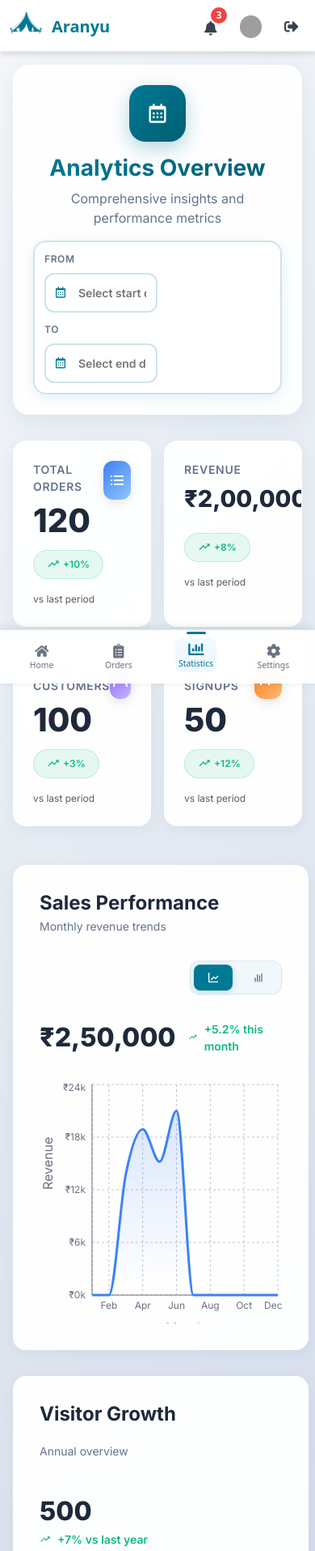
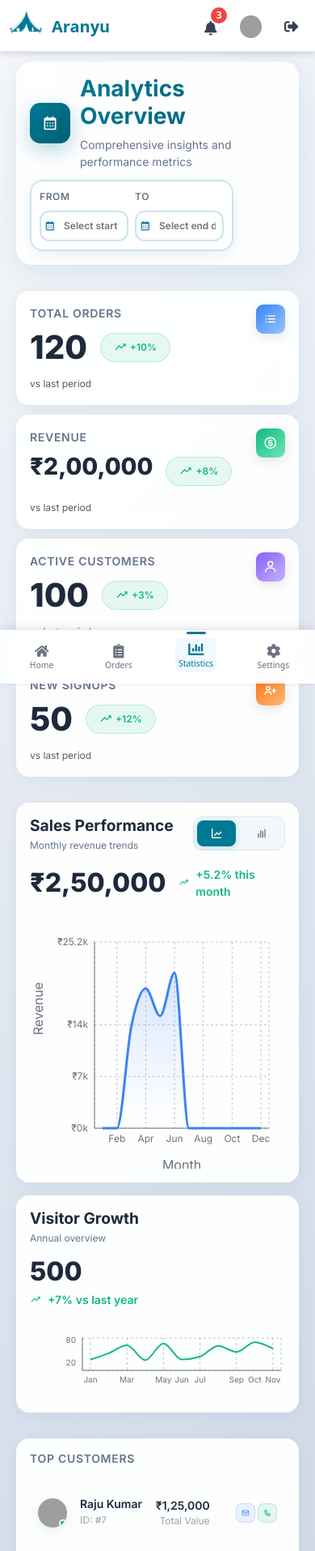
Before and after one commit to madhavavukkum/AranyuPartner, a React (Vite) app: page /statistics in a window 390 px wide. Shown: the top 1915 px of the page at 81% size. Built offline with nearby package versions, Linux system fonts and the light colour scheme; sample sign-in values are in the browser's storage; grey boxes are pictures that could not be loaded.

Commit message:
stats page mobile v1

```diff
--- a/src/pages/Stats/Stats.css
+++ b/src/pages/Stats/Stats.css
@@ -88,8 +88,6 @@
 }
 
 .stats__date-selector {
-  display: flex;
-  align-items: center;
   background: rgba(255, 255, 255, 0.8);
   border: 2px solid rgba(0, 121, 148, 0.2);
   border-radius: 16px;
@@ -366,6 +364,14 @@
   z-index: 1;
 }
 
+.stats__chart-card--primary {
+  /* No specific overrides needed, inherits from stats__chart-card */
+}
+
+.stats__chart-card--secondary {
+  /* No specific overrides needed, inherits from stats__chart-card */
+}
+
 .stats__chart-header {
   display: flex;
   justify-content: space-between;
@@ -388,7 +394,10 @@
 
 .stats__chart-subtitle {
   font-size: 0.875rem;
+  font-weight: 400;
   color: #64748b;
+  line-height: 1.5;
+  margin: 0;
 }
 
 .stats__chart-header-right {
@@ -396,48 +405,6 @@
   flex-direction: column;
   align-items: flex-end;
   gap: 1rem;
-}
-
-.stats__chart-stats {
-  display: flex;
-  align-items: center;
-  gap: 1rem;
-}
-
-.stats__chart-stat-item {
-  display: flex;
-  flex-direction: column;
-  align-items: flex-end;
-}
-
-.stats__chart-stat-value {
-  font-size: 1.75rem;
-  font-weight: 700;
-  color: #1e293b;
-  line-height: 1;
-}
-
-.stats__chart-stat-label {
-  font-size: 0.75rem;
-  color: #9ca3af;
-  text-transform: uppercase;
-  letter-spacing: 0.05em;
-}
-
-.stats__growth-badge {
-  display: flex;
-  align-items: center;
-  gap: 0.25rem;
-  padding: 0.5rem 1rem;
-  border-radius: 20px;
-  font-size: 0.875rem;
-  font-weight: 600;
-}
-
-.stats__growth-badge--positive {
-  background: rgba(16, 185, 129, 0.1);
-  color: #10b981;
-  border: 1px solid rgba(16, 185, 129, 0.2);
 }
 
 .stats__chart-toggle {
@@ -479,12 +446,35 @@
   width: 100%;
   min-height: 300px;
   max-height: 400px;
-  overflow: hidden;
+  overflow: visible; /* Changed from hidden to visible to prevent axis clipping */
 }
 
 .stats__chart-card--secondary .stats__chart-container {
-  min-height: 200px;
-  max-height: 250px;
+  min-height: 300px; /* Match primary chart height */
+  max-height: 400px; /* Match primary chart height */
+}
+
+.stats__sales-stats {
+  display: flex;
+  align-items: center;
+  gap: 1rem;
+  margin-bottom: 2rem;
+}
+
+.stats__sales-amount {
+  font-size: 3rem;
+  font-weight: 800;
+  color: #1e293b;
+  line-height: 1;
+}
+
+.stats__sales-growth {
+  display: flex;
+  align-items: center;
+  gap: 0.5rem;
+  font-size: 0.875rem;
+  font-weight: 600;
+  color: #10b981;
 }
 
 .stats__visitor-stats {
@@ -517,30 +507,6 @@
   margin-top: 1rem;
 }
 
-/* Sales Stats - Similar to Earnings */
-.stats__sales-stats {
-  display: flex;
-  align-items: center;
-  gap: 1rem;
-  margin-bottom: 2rem;
-}
-
-.stats__sales-amount {
-  font-size: 3rem;
-  font-weight: 800;
-  color: #1e293b;
-  line-height: 1;
-}
-
-.stats__sales-growth {
-  display: flex;
-  align-items: center;
-  gap: 0.5rem;
-  font-size: 0.875rem;
-  font-weight: 600;
-  color: #10b981;
-}
-
 /* Bottom Section */
 .stats__bottom {
   display: grid;
@@ -549,8 +515,7 @@
   z-index: 1;
 }
 
-.stats__customers-card,
-.stats__earnings-card {
+.stats__customers-card {
   background: rgba(255, 255, 255, 0.95);
   backdrop-filter: blur(10px);
   border-radius: 16px;
@@ -559,14 +524,6 @@
   border: 1px solid rgba(255, 255, 255, 0.2);
   position: relative;
   z-index: 1;
-}
-
-.stats__card-header-with-toggle {
-  display: flex;
-  justify-content: space-between;
-  align-items: flex-start;
-  margin-bottom: 2rem;
-  gap: 1rem;
 }
 
 .stats__customers-list {
@@ -733,29 +690,6 @@
   transform: translateY(-2px);
 }
 
-.stats__earnings-stats {
-  display: flex;
-  align-items: center;
-  gap: 1rem;
-  margin-bottom: 2rem;
-}
-
-.stats__earnings-amount {
-  font-size: 3rem;
-  font-weight: 800;
-  color: #1e293b;
-  line-height: 1;
-}
-
-.stats__earnings-growth {
-  display: flex;
-  align-items: center;
-  gap: 0.5rem;
-  font-size: 0.875rem;
-  font-weight: 600;
-  color: #10b981;
-}
-
 .stats__tooltip {
   background: white;
   border: 2px solid rgba(0, 121, 148, 0.2);
@@ -777,23 +711,165 @@
   margin: 0;
 }
 
-/* Mobile Optimizations */
-@media (max-width: 768px) {
+/* Responsive Design */
+@media (min-width: 1200px) {
+  .stats__charts {
+    grid-template-columns: 2fr 1fr;
+  }
+  .stats__bottom {
+    grid-template-columns: 1fr 1fr;
+  }
+  .stats__grid {
+    grid-template-columns: repeat(4, 1fr);
+  }
+}
+
+@media (max-width: 1024px) {
   .stats {
-    padding: 1rem;
+    padding: 1.5rem;
+  }
+
+  .stats__container {
+    max-width: 100%;
+    padding: 0 1rem;
   }
 
   .stats__header-content {
     padding: 1.5rem;
-    flex-direction: column;
-    text-align: center;
-    gap: 1rem;
+    gap: 1.25rem;
+    flex-direction: row;
+    align-items: center;
   }
 
   .stats__header-icon {
     width: 70px;
     height: 70px;
     font-size: 1.75rem;
+    border-radius: 17.5px;
+  }
+
+  .stats__title {
+    font-size: 2.25rem;
+  }
+
+  .stats__subtitle {
+    font-size: 1rem;
+  }
+
+  .stats__date-selector {
+    padding: 0.875rem;
+    flex-direction: row;
+    gap: 0.75rem;
+  }
+
+  .stats__date-range {
+    gap: 0.75rem;
+    justify-content: space-between;
+    width: 100%;
+  }
+
+  .stats__date-picker-input {
+    width: 130px;
+    font-size: 0.85rem;
+    padding: 0.75rem 0.75rem 0.75rem 2.25rem;
+  }
+
+  .stats__date-picker-icon {
+    left: 0.625rem;
+    font-size: 0.95rem;
+  }
+
+  .stats__grid {
+    grid-template-columns: repeat(2, 1fr);
+    gap: 1.25rem;
+    margin-bottom: 2rem;
+  }
+
+  .stats__card {
+    padding: 1.5rem;
+  }
+
+  .stats__card-icon {
+    width: 2.75rem;
+    height: 2.75rem;
+    font-size: 1.4rem;
+    border-radius: 11px;
+  }
+
+  .stats__card-value {
+    font-size: 2.25rem;
+  }
+
+  .stats__charts {
+    gap: 1.5rem;
+    margin-bottom: 2rem;
+  }
+
+  .stats__chart-card {
+    padding: 1.5rem;
+  }
+
+  .stats__chart-header {
+    margin-bottom: 1.5rem;
+  }
+
+  .stats__chart-title {
+    font-size: 1.4rem;
+  }
+
+  .stats__chart-subtitle {
+    font-size: 0.85rem;
+  }
+
+  .stats__sales-amount,
+  .stats__visitor-number {
+    font-size: 2.5rem;
+  }
+
+  .stats__bottom {
+    gap: 1.5rem;
+  }
+
+  .stats__customers-card {
+    padding: 1.5rem;
+  }
+
+  .stats__customer-item {
+    padding: 0.875rem;
+  }
+
+  .stats__customer-avatar {
+    width: 2.75rem;
+    height: 2.75rem;
+  }
+
+  .stats__status-indicator {
+    width: 0.7rem;
+    height: 0.7rem;
+  }
+}
+
+@media (max-width: 768px) {
+  .stats {
+    padding: 1rem;
+  }
+
+  .stats__container {
+    padding: 0 0.75rem;
+  }
+
+  .stats__header-content {
+    padding: 1.25rem;
+    flex-direction: row;
+    align-items: center;
+    gap: 1rem;
+  }
+
+  .stats__header-icon {
+    width: 60px;
+    height: 60px;
+    font-size: 1.5rem;
+    border-radius: 15px;
   }
 
   .stats__title {
@@ -801,26 +877,28 @@
   }
 
   .stats__subtitle {
-    font-size: 1rem;
+    font-size: 0.95rem;
   }
 
   .stats__date-selector {
     padding: 0.75rem;
-    flex-direction: column;
-    gap: 0.75rem;
+    flex-direction: row;
+    gap: 0.5rem;
   }
 
   .stats__date-range {
-    flex-direction: row;
-    gap: 0.75rem;
-    justify-content: space-between;
-    width: 100%;
+    gap: 0.5rem;
   }
 
   .stats__date-picker-input {
-    width: 140px;
-    font-size: 0.875rem;
-    padding: 0.75rem 0.75rem 0.75rem 2.5rem;
+    width: 120px;
+    font-size: 0.8rem;
+    padding: 0.625rem 0.625rem 0.625rem 2rem;
+  }
+
+  .stats__date-picker-icon {
+    left: 0.5rem;
+    font-size: 0.9rem;
   }
 
   .stats__grid {
@@ -829,88 +907,213 @@
   }
 
   .stats__card {
-    padding: 1.5rem;
+    padding: 1.25rem;
+  }
+
+  .stats__card-icon {
+    width: 2.5rem;
+    height: 2.5rem;
+    font-size: 1.25rem;
+    border-radius: 10px;
   }
 
   .stats__card-value {
     font-size: 2rem;
   }
 
-  .stats__chart-header {
-    flex-direction: column;
+  .stats__charts {
+    gap: 1.25rem;
   }
 
-  .stats__chart-header-right {
-    align-items: flex-end;
-    width: 100%;
+  .stats__chart-card {
+    padding: 1.25rem;
   }
 
-  .stats__chart-stats {
-    justify-content: flex-end;
-    flex-direction: row;
+  .stats__chart-header {
+    margin-bottom: 1.25rem;
   }
 
-  .stats__chart-toggle {
-    align-self: flex-end;
+  .stats__chart-title {
+    font-size: 1.3rem;
+  }
+
+  .stats__chart-subtitle {
+    font-size: 0.8rem;
+  }
+
+  .stats__sales-amount,
+  .stats__visitor-number {
+    font-size: 2.25rem;
+  }
+
+  .stats__bottom {
+    gap: 1.25rem;
+  }
+
+  .stats__customers-card {
+    padding: 1.25rem;
   }
 
   .stats__customer-item {
     padding: 0.75rem;
   }
 
-  .stats__customer-actions {
-    flex-direction: row;
-    gap: 0.25rem;
+  .stats__customer-avatar {
+    width: 2.5rem;
+    height: 2.5rem;
   }
 
-  .stats__visitor-number,
-  .stats__earnings-amount,
-  .stats__sales-amount {
-    font-size: 2rem;
+  .stats__status-indicator {
+    width: 0.65rem;
+    height: 0.65rem;
+  }
+
+  .stats__customer-actions {
+    gap: 0.2rem;
+  }
+
+  .stats__action-btn {
+    width: 1.75rem;
+    height: 1.75rem;
+    font-size: 0.8rem;
+  }
+
+  .stats__load-more-btn {
+    padding: 0.875rem 1.25rem;
+    font-size: 0.85rem;
   }
 }
 
 @media (max-width: 480px) {
+  .stats {
+    padding: 0.75rem;
+  }
+
+  .stats__container {
+    padding: 0 0.5rem;
+  }
+
+  .stats__header-content {
+    padding: 1rem;
+    flex-direction: row;
+    gap: 0.75rem;
+  }
+
+  .stats__header-icon {
+    width: 50px;
+    height: 50px;
+    font-size: 1.25rem;
+    border-radius: 12.5px;
+  }
+
   .stats__title {
     font-size: 1.75rem;
   }
 
+  .stats__subtitle {
+    font-size: 0.875rem;
+  }
+
+  .stats__date-selector {
+    padding: 0.625rem;
+    flex-direction: row;
+    gap: 0.5rem;
+  }
+
+  .stats__date-range {
+    gap: 0.5rem;
+  }
+
+  .stats__date-picker-input {
+    width: 110px;
+    font-size: 0.75rem;
+    padding: 0.5rem 0.5rem 0.5rem 1.75rem;
+  }
+
+  .stats__date-picker-icon {
+    left: 0.375rem;
+    font-size: 0.85rem;
+  }
+
   .stats__grid {
-    grid-template-columns: repeat(2, 1fr);
+    grid-template-columns: 1fr;
+    gap: 0.75rem;
+  }
+
+  .stats__card {
+    padding: 1rem;
+  }
+
+  .stats__card-icon {
+    width: 2.25rem;
+    height: 2.25rem;
+    font-size: 1.1rem;
+    border-radius: 9px;
+  }
+
+  .stats__card-value {
+    font-size: 1.75rem;
+  }
+
+  .stats__charts {
+    gap: 1rem;
+  }
+
+  .stats__chart-card {
+    padding: 1rem;
+  }
+
+  .stats__chart-header {
+    margin-bottom: 1rem;
+  }
+
+  .stats__chart-title {
+    font-size: 1.2rem;
+  }
+
+  .stats__chart-subtitle {
+    font-size: 0.75rem;
   }
 
   .stats__chart-toggle-badge span {
     display: none;
   }
 
-  .stats__date-picker-input {
-    width: 140px;
-    font-size: 0.875rem;
-    padding: 0.75rem 0.75rem 0.75rem 2.5rem;
+  .stats__sales-amount,
+  .stats__visitor-number {
+    font-size: 2rem;
   }
 
-  .stats__date-range {
-    flex-direction: row;
-    gap: 0.75rem;
-    justify-content: space-between;
-    width: 100%;
+  .stats__bottom {
+    gap: 1rem;
   }
 
-  .stats__customer-actions {
-    flex-direction: row;
-    gap: 0.25rem;
+  .stats__customers-card {
+    padding: 1rem;
+  }
+
+  .stats__customer-item {
+    padding: 0.625rem;
+  }
+
+  .stats__customer-avatar {
+    width: 2.25rem;
+    height: 2.25rem;
+  }
+
+  .stats__status-indicator {
+    width: 0.6rem;
+    height: 0.6rem;
+  }
+
+  .stats__action-btn {
+    width: 1.5rem;
+    height: 1.5rem;
+    font-size: 0.75rem;
+  }
+
+  .stats__load-more-btn {
+    padding: 0.75rem 1rem;
+    font-size: 0.8rem;
   }
 }
-
-@media (min-width: 1200px) {
-  .stats__charts {
-    grid-template-columns: 2fr 1fr;
-  }
-  .stats__bottom {
-    grid-template-columns: 1fr 1fr;
-  }
-
-  .stats__grid {
-    grid-template-columns: repeat(4, 1fr);
-  }
-}
--- a/src/pages/Stats/Stats.jsx
+++ b/src/pages/Stats/Stats.jsx
@@ -92,7 +92,6 @@ const Stats = () => {
   }, []);
 
   const StatCard = ({ title, value, growth, icon: Icon, color, suffix = '' }) => {
-    // Calculate font size based on value length
     const valueString = `${suffix}${value.toLocaleString('en-IN')}`;
     const getFontSize = () => {
       if (valueString.length > 8) return '1.8rem';
@@ -115,7 +114,9 @@ const Stats = () => {
               </div>
             </div>
           </div>
-          <div className={`stats__card-icon stats__card-icon--${color}`}>
+          <div className={`
+
+stats__card-icon stats__card-icon--${color}`}>
             <Icon />
           </div>
         </div>
@@ -161,24 +162,31 @@ const Stats = () => {
     </div>
   );
 
-  const DynamicChart = ({ data, chartType, color, gradientId }) => (
+  const DynamicChart = ({ data, chartType, color, gradientId }) => {
+    // Calculate the maximum value for Y-axis domain
+    const maxValue = Math.max(...data.map(item => item.value), 1); // Ensure at least 1 to avoid zero range
+    const yAxisDomain = [0, maxValue * 1.2]; // Add 20% padding above max value
+
+    return (
       <ResponsiveContainer width="100%" height={300} minWidth={300}>
         {chartType === 'bar' ? (
-        <BarChart data={data}>
+          <BarChart data={data} margin={{ top: 20, right: 20, bottom: 20, left: 20 }}>
             <CartesianGrid strokeDasharray="3 3" stroke="#bec4cf" />
             <XAxis
               dataKey="name"
               axisLine={{ stroke: '#6b7280' }}
               tickLine={false}
               tick={{ fontSize: 12, fill: '#6b7280' }}
-            label={{ value: 'Month', position: 'bottom', fill: '#6b7280' }}
+              label={{ value: 'Month', position: 'bottom', offset: 10, fill: '#6b7280' }}
+              padding={{ left: 10, right: 10 }}
             />
             <YAxis
               axisLine={{ stroke: '#6b7280' }}
               tickLine={false}
               tick={{ fontSize: 12, fill: '#6b7280' }}
               tickFormatter={(value) => `₹${value}k`}
-            label={{ value: 'Revenue', angle: -90, position: 'insideLeft', fill: '#6b7280' }}
+              domain={yAxisDomain}
+              label={{ value: 'Revenue', angle: -90, position: 'insideLeft', offset: -10, fill: '#6b7280' }}
             />
             <Tooltip content={<CustomTooltip />} />
             <Bar
@@ -188,7 +196,7 @@ const Stats = () => {
             />
           </BarChart>
         ) : (
-        <AreaChart data={data}>
+          <AreaChart data={data} margin={{ top: 20, right: 20, bottom: 20, left: 20 }}>
             <defs>
               <linearGradient id={gradientId} x1="0" y1="0" x2="0" y2="1">
                 <stop offset="5%" stopColor={color === 'primary-color' ? '#3b82f6' : '#10b981'} stopOpacity={0.3}/>
@@ -201,14 +209,16 @@ const Stats = () => {
               axisLine={{ stroke: '#6b7280' }}
               tickLine={false}
               tick={{ fontSize: 12, fill: '#6b7280' }}
-            label={{ value: 'Month', position: 'bottom', fill: '#6b7280' }}
+              label={{ value: 'Month', position: 'bottom', offset: 10, fill: '#6b7280' }}
+              padding={{ left: 10, right: 10 }}
             />
             <YAxis
               axisLine={{ stroke: '#6b7280' }}
               tickLine={false}
               tick={{ fontSize: 12, fill: '#6b7280' }}
               tickFormatter={(value) => `₹${value}k`}
-            label={{ value: 'Revenue', angle: -90, position: 'insideLeft', fill: '#6b7280' }}
+              domain={yAxisDomain}
+              label={{ value: 'Revenue', angle: -90, position: 'insideLeft', offset: -10, fill: '#6b7280' }}
             />
             <Tooltip content={<CustomTooltip />} />
             <Area
@@ -222,6 +232,7 @@ const Stats = () => {
         )}
       </ResponsiveContainer>
     );
+  };
 
   return (
     <div className="stats">
@@ -338,8 +349,10 @@ const Stats = () => {
 
           <div className="stats__chart-card stats__chart-card--secondary">
             <div className="stats__chart-header">
+              <div className="stats__chart-title-section">
                 <h3 className="stats__chart-title">Visitor Growth</h3>
                 <p className="stats__chart-subtitle">Annual overview</p>
+              </div>
             </div>
             <div className="stats__visitor-stats">
               <div className="stats__visitor-number">500</div>
@@ -357,14 +370,16 @@ const Stats = () => {
                     axisLine={{ stroke: '#6b7280' }}
                     tickLine={false}
                     tick={{ fontSize: 10, fill: '#6b7280' }}
-                    label={{ value: 'Month', position: 'bottom', fill: '#6b7280', fontSize: 10 }}
+                    label={{ value: 'Month', position: 'bottom', offset: 10, fill: '#6b7280' }}
+                    padding={{ left: 10, right: 10 }}
                   />
                   <YAxis
                     axisLine={{ stroke: '#6b7280' }}
                     tickLine={false}
                     tick={{ fontSize: 10, fill: '#6b7280' }}
                     tickFormatter={(value) => `${value.toFixed(0)}`}
-                    label={{ value: 'Visitors', angle: -90, position: 'insideLeft', fill: '#6b7280', fontSize: 10 }}
+                    domain={[0, 'auto']}
+                    label={{ value: 'Visitors', angle: -90, position: 'insideLeft', offset: -10, fill: '#6b7280', fontSize: 10 }}
                   />
                   <Tooltip
                     formatter={(value) => `${value.toFixed(0)} Visitors`}
@@ -387,7 +402,6 @@ const Stats = () => {
           <div className="stats__customers-card">
             <div className="stats__card-header">
               <h3 className="stats__card-title">Top Customers</h3>
-              <p className="stats__card-subtitle">High-value client relationships</p>
             </div>
             <div className="stats__customers-list">
               {customers.map((customer, index) => (
@@ -421,21 +435,23 @@ const Stats = () => {
             </button>
           </div>
 
-          <div className="stats__earnings-card">
-            <div className="stats__card-header-with-toggle">
-              <div className="stats__card-header">
-                <h3 className="stats__card-title">Earnings History</h3>
-                <p className="stats__card-subtitle">Revenue breakdown</p>
+          <div className="stats__chart-card stats__chart-card--secondary">
+            <div className="stats__chart-header">
+              <div className="stats__chart-title-section">
+                <h3 className="stats__chart-title">Earnings History</h3>
+                <p className="stats__chart-subtitle">Revenue breakdown</p>
               </div>
+              <div className="stats__chart-header-right">
                 <ChartToggleBadges
                   activeType={earningsChartType}
                   onTypeChange={setEarningsChartType}
                   chartId="earnings"
                 />
               </div>
-            <div className="stats__earnings-stats">
-              <div className="stats__earnings-amount">₹2,00,000</div>
-              <div className="stats__earnings-growth">
+            </div>
+            <div className="stats__sales-stats">
+              <div className="stats__sales-amount">₹2,00,000</div>
+              <div className="stats__sales-growth">
                 <BiTrendingUp />
                 +8% this month
               </div>
```
Lines whose indentation alone changed are shown as unchanged.
